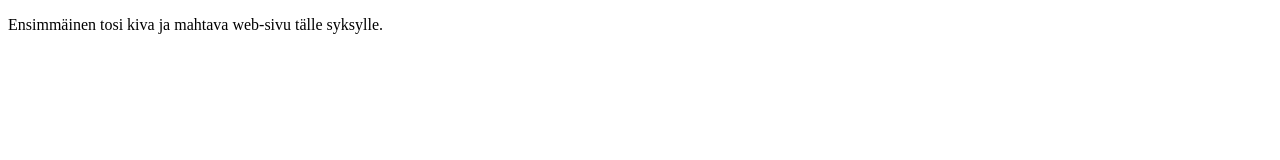
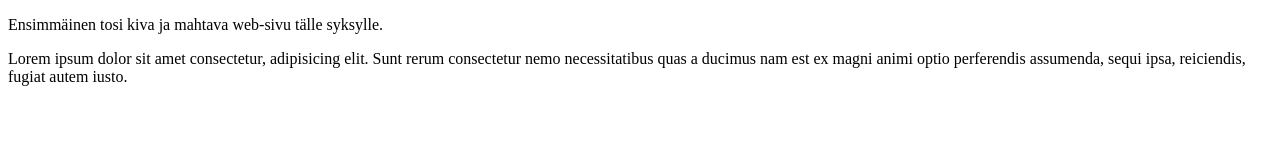
Before and after one commit to EmiliaKivijarvi/githarjoitus, a plain HTML site: page index.html in a window 1280 px wide. Drawn offline with Linux system fonts and the light colour scheme.

Commit message:
Testaan toimiiko tämä.

```diff
--- a/index.html
+++ b/index.html
@@ -9,5 +9,6 @@
     <body>
         <div id="app"></div>
         <p>Ensimmäinen tosi kiva ja mahtava web-sivu tälle syksylle.</p>
+        <p>Lorem ipsum dolor sit amet consectetur, adipisicing elit. Sunt rerum consectetur nemo necessitatibus quas a ducimus nam est ex magni animi optio perferendis assumenda, sequi ipsa, reiciendis, fugiat autem iusto.</p>
     </body>
 </html>
```
